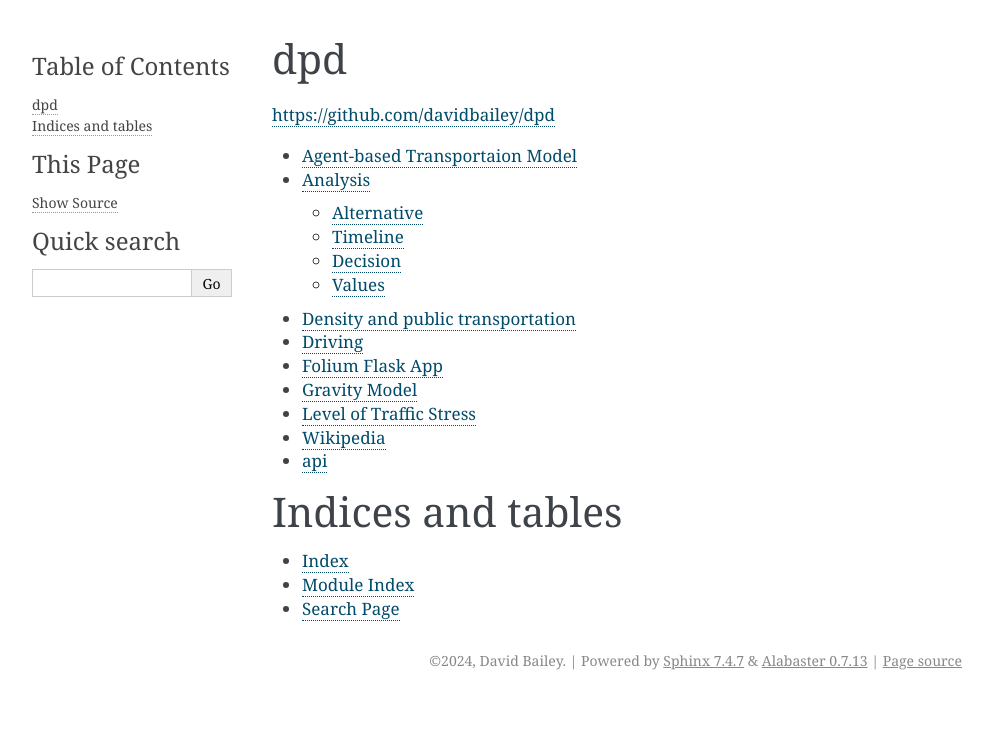
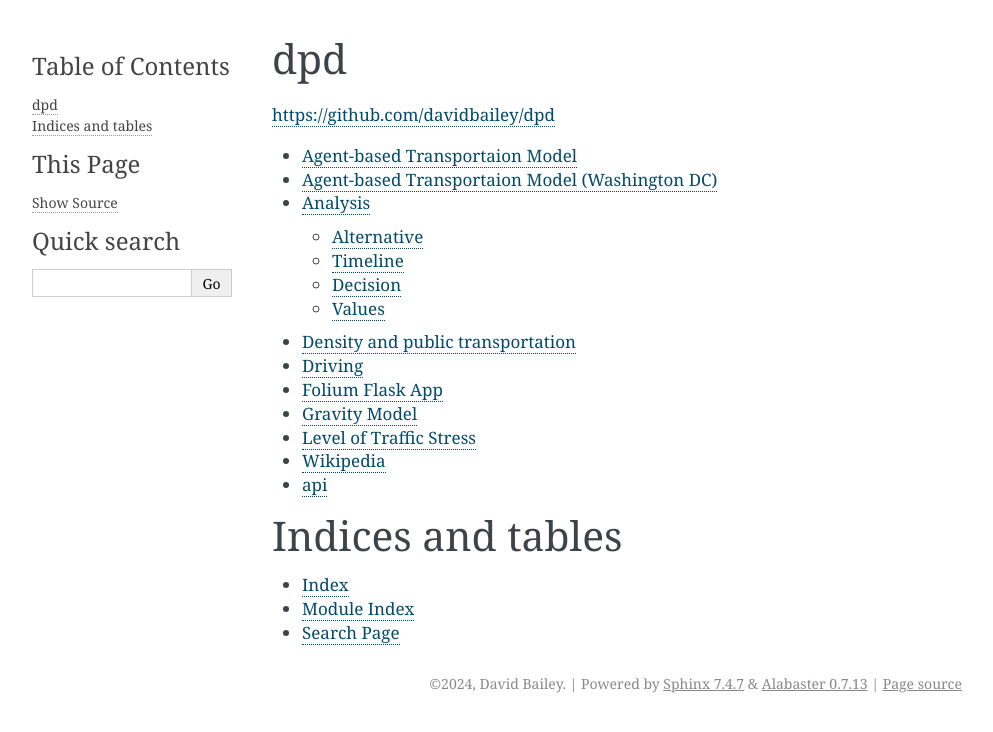
Before and after one commit to davidbailey/dpd, a Sphinx documentation site: the page built from docs/index.rst, in a window 1280 px wide. Shown: the top 732 px of the page, without its empty margins (148-1141 px from the left). Built offline with Sphinx 7.4.7, drawn with Linux system fonts in a browser that asks for light colours; pages that are not in the unit, such as notebooks, are missing from menus; the version number is read from the project's files by our own code.

Commit message:
add dc notebook

```diff
--- a/docs/index.rst
+++ b/docs/index.rst
@@ -7,6 +7,7 @@ https://github.com/davidbailey/dpd
    :maxdepth: 2
 
    notebooks/agent-based_transportation_model.ipynb
+   notebooks/agent-based_transportation_model_washington_dc.ipynb
    notebooks/analysis.ipynb
    notebooks/density_and_public_transportation.ipynb
    notebooks/driving.ipynb
```
Also changed, not shown: docs/notebooks/agent-based_transportation_model_washington_dc.ipynb (added).
